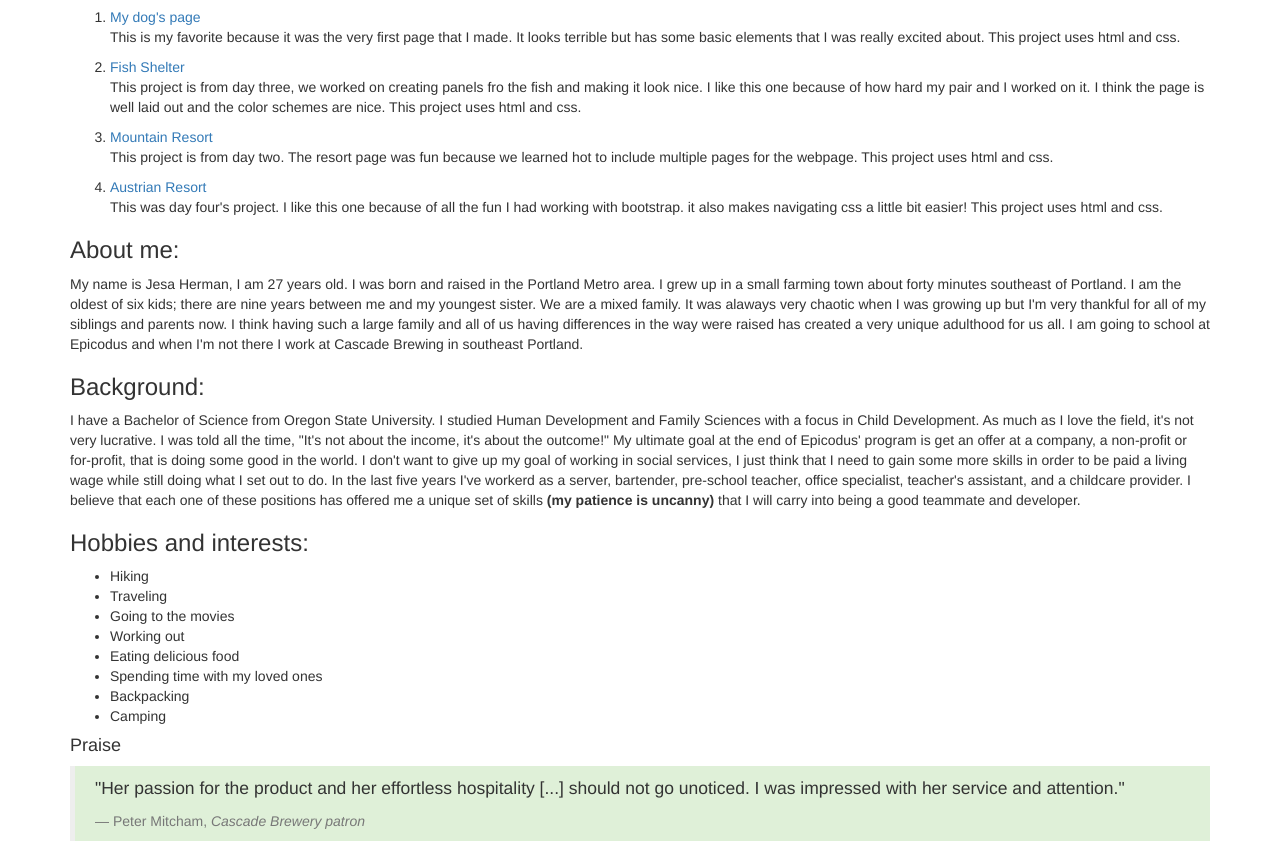
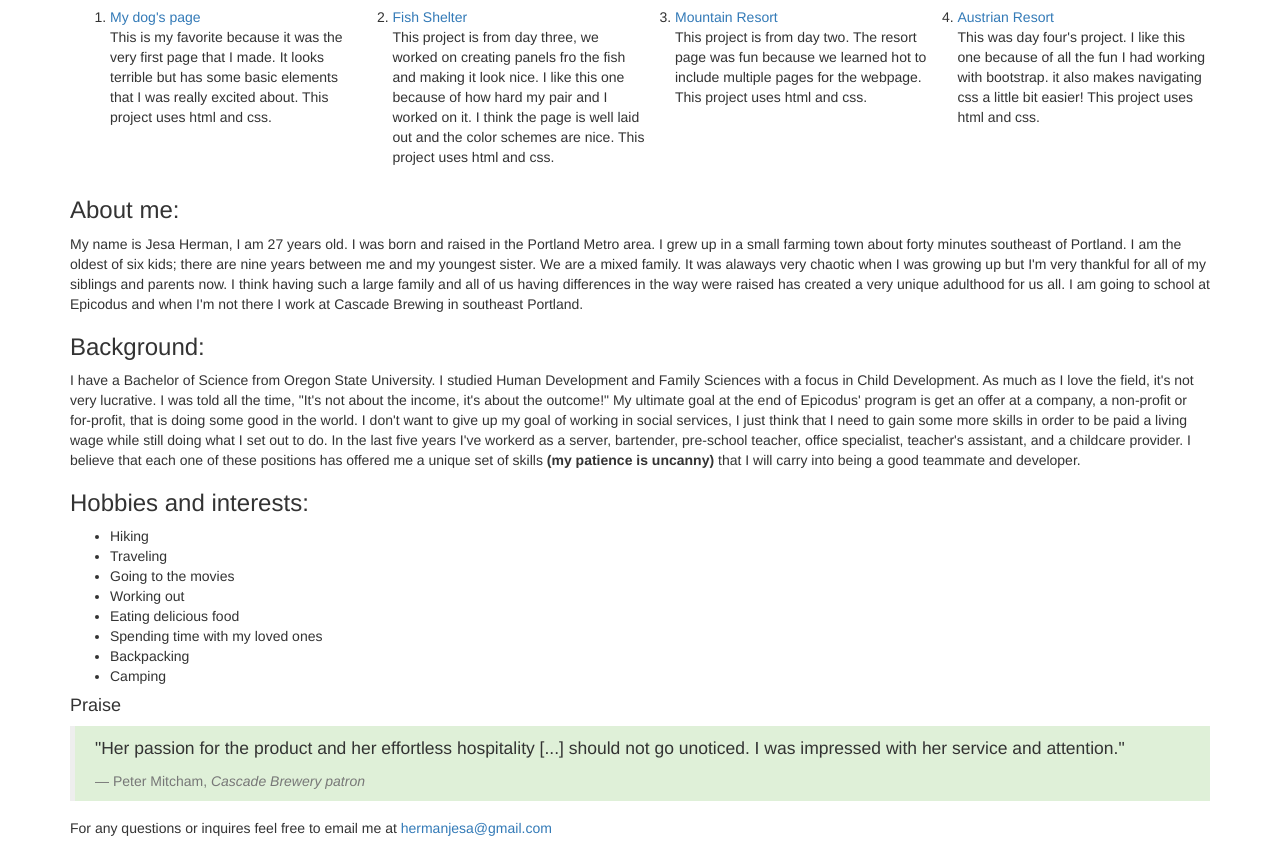
Before and after one commit to jesaherman/portfolio, a plain HTML site: page index.html in a window 1280 px wide. Shown: the part 681-1542 px from the top of the page. Drawn offline with Linux system fonts and the light colour scheme.

Commit message:
add grid to favorite projects

```diff
--- a/index.html
+++ b/index.html
@@ -12,17 +12,28 @@
             </div>
         <img src="img/jesa1.jpg" alt="me, walking away from camera in a jungle" height="400px" width="350px" class="jesa1">
 
+
         <h2>My favorite projects so far <em>(in order)</em>:</h2>
+            <div class="row">
             <ol>
+                <div class="col-lg-3">
                 <li><a href="https://github.com/jesaherman/chew-boo">My dog's page</a></li>
                     <p>This is my favorite because it was the very first page that I made. It looks terrible but has some basic elements that I was really excited about. This project uses html and css.</p>
+                </div>
+                <div class="col-lg-3">
                 <li><a href="https://github.com/jesaherman/shelter">Fish Shelter</a></li>
                     <p>This project is from day three, we worked on creating panels fro the fish and making it look nice. I like this one because of how hard my pair and I worked on it. I think the page is well laid out and the color schemes are nice. This project uses html and css.</p>
+                </div>
+                <div class="col-lg-3">
                 <li><a href="https://github.com/jesaherman/resort">Mountain Resort</a></li>
                     <p>This project is from day two. The resort page was fun because we learned hot to include multiple pages for the webpage. This project uses html and css.</p>
+                </div>
+                <div class="col-lg-3">
                 <li><a href="https://github.com/jesaherman/vacation">Austrian Resort</a></li>
                     <p>This was day four's project. I like this one because of all the fun I had working with bootstrap. it also makes navigating css a little bit easier! This project uses html and css.</p>
+                </div>
             </ol>
+        </div>
 
         <h3>About me:</h3>
             <p>My name is Jesa Herman, I am 27 years old. I was born and raised in the Portland Metro area. I grew up in a small farming town about forty minutes southeast of Portland. I am the oldest of six kids; there are nine years between me and my youngest sister. We are a mixed family. It was alaways very chaotic when I was growing up but I'm very thankful for all of my siblings and parents now. I think having such a large family and all of us having differences in the way were raised has created a very unique adulthood for us all. I am going to school at Epicodus and when I'm not there I work at Cascade Brewing in southeast Portland.</p>
@@ -49,6 +60,7 @@
             <footer>Peter Mitcham, <em>Cascade Brewery patron</em></footer>
             </blockquote>
 
+        <h5>For any questions or inquires feel free to email me at <a href="mailto:hermanjesa@gmail.com">hermanjesa@gmail.com</a></h5>
         </div>
     </body>
     </html>
```
Also changed, not shown: css/styles.css (line endings or trailing spaces).
